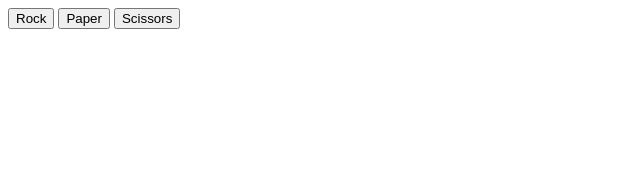
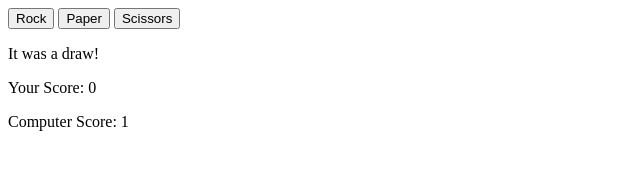
Before and after one commit to rimoomey/rock-paper-scissors, a plain HTML site: page index.html in a window 1280 px wide. Both pictures are taken after a click on the button "Rock". Shown: the whole page, without its empty margins (0-640 px from the left). Drawn offline with Linux system fonts and the light colour scheme.

Commit message:
Add basic GUI to code.

```diff
--- a/index.html
+++ b/index.html
@@ -8,10 +8,15 @@
     <script src="scripts.js" defer></script>
 </head>
 <body>
+
     <div class="container">
         <button id='rock' class="btn">Rock</button>
         <button id='paper' class="btn">Paper</button>
         <button id='scissors' class="btn">Scissors</button>
     </div>
+
+    <div class="text-box">
+        Begin Play!
+    </div>
 </body>
 </html>
--- a/scripts.js
+++ b/scripts.js
@@ -114,18 +114,79 @@ function playRound(playerSelection, computerSelection) {
     }
 }
 
+//create object for result display area
+const displayArea = document.querySelector('.text-box');
+const p1 = document.createElement('p');
+const p2 = document.createElement('p');
+const p3 = document.createElement('p');
+
+//allow buttons to manage gameplay
+const buttons = document.querySelectorAll('button');
+let result = 0;
+let playerScore = 0;
+let computerScore = 0;
+let roundCount = 0;
+
+buttons.forEach(button => button.addEventListener('click', () => {
+    result = playRound(button.getAttribute('id'), getComputerChoice());
+
+    displayArea.textContent = '';
+    if (result === -1) {
+
+        return 'Error. Halting execution';
+    }
+
+    else if (result === 1) {
+        p1.textContent = 'You win this round!';
+        playerScore++;
+
+    }
+    else if (result === 2) {
+        p1.textContent = "You lose this round! \n";
+        computerScore++;
+
+    }
+    else {
+        p1.textContent = "It was a draw! \n";
+        computerScore++;
+
+    }
+
+    roundCount++;
+
+    p2.textContent = `Your Score: ${playerScore}\n`;
+    p3.textContent = `Computer Score: ${computerScore}`;
+
+    if(roundCount >= 5) {
+
+        let finalResult = ' ';
+
+        if(playerScore > computerScore) {
+
+            finalResult = 'The Player wins the game!';
+        }
+
+        else if (playerScore < computerScore) {
+
+            finalResult = 'The Computer wins the game!';
+        }
+
+        else {
+
+            finalResult = "It was a tie!";
+        }
+
+        p1.textContent = finalResult;
+        p2.textContent = `Your Score: ${playerScore}\n`;
+        p3.textContent = `Computer Score: ${computerScore}`;
+    }
+
+    displayArea.appendChild(p1);
+    displayArea.appendChild(p2);
+    displayArea.appendChild(p3);
+}));
 
 
-const buttons = document.querySelectorAll('button');
-
-buttons.forEach(button => console.log(button));
-
-buttons.forEach(button => button.addEventListener('click', () => {
-
-    //console.log(button.getAttribute('id')),
-    console.log(playRound(button.getAttribute('id'), getComputerChoice()))
-
-}));
 
 //function to run a 5 round game of rock paper scissors
 //handles user input and calls all other functions
@@ -134,11 +195,10 @@ buttons.forEach(button => button.addEventListener('click', () => {
 //     //keep track of scores
 //     let playerScore = 0;
 //     let computerScore = 0;
+//     let i = 0;
 
-//     for(let i=0; i < 5; i++) {
+//     while(i < 5) {
 
-//         let playerChoice = prompt("Choose Rock, Paper, or Scissors: ");
-//         let result = playRound(playerChoice, getComputerChoice());
 
 //         if (result === -1) {
 
```
